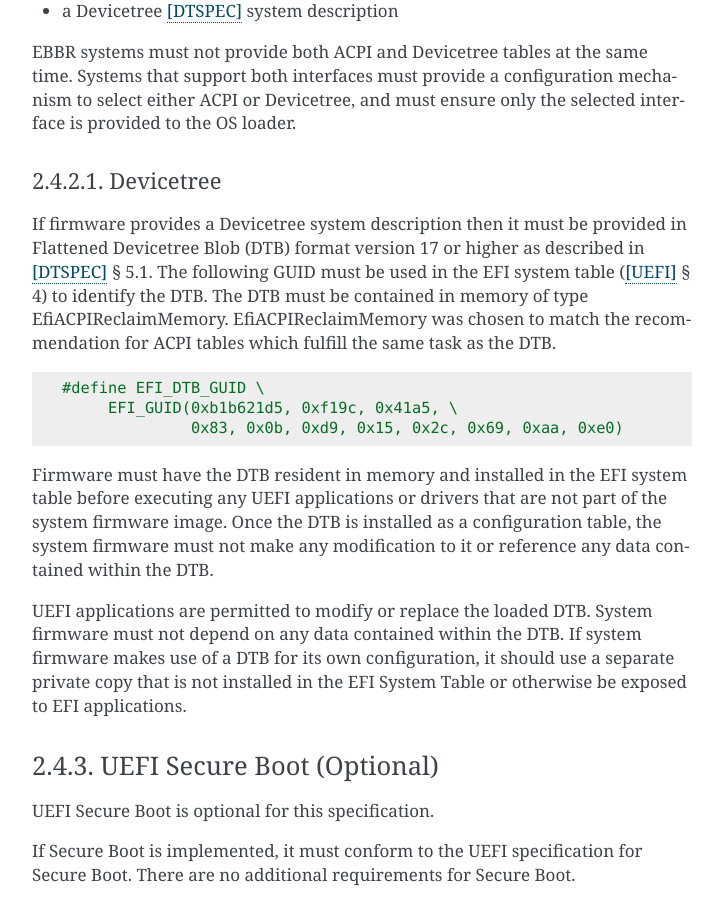
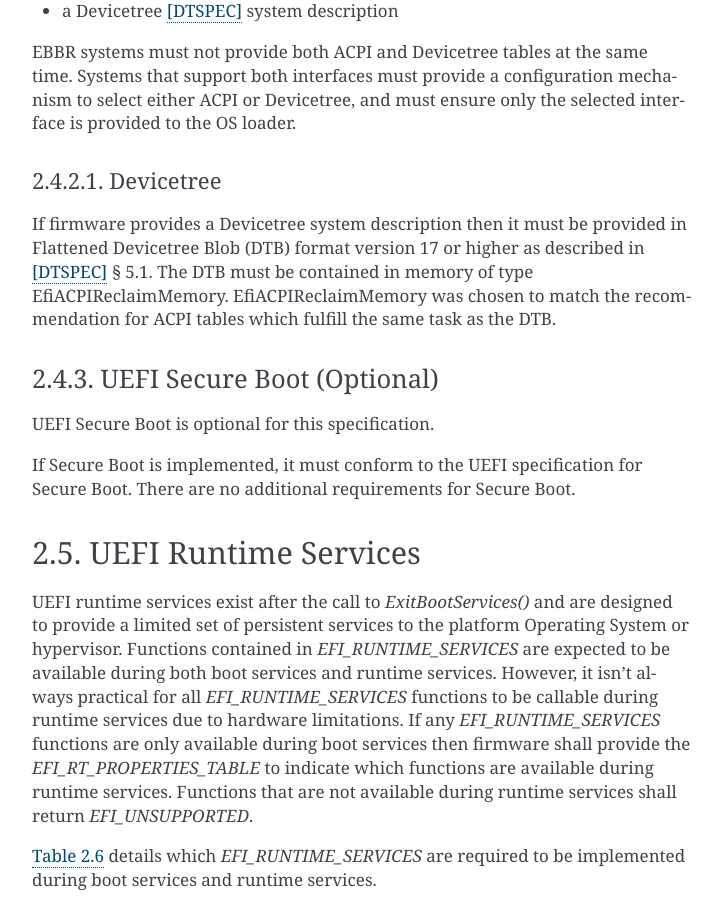
Before and after one commit to ARM-software/ebbr, a Sphinx documentation site: the page built from source/chapter2-uefi.rst, in a window 1280 px wide and 900 px high, scrolled down 6524 px. Shown: the whole window, without its empty margins (388-1111 px from the left). Built offline with Sphinx 7.4.7, drawn with Linux system fonts in a browser that asks for light colours.

Commit message:
chapter2: remove redundant DT related definitions
Most EBBR requirements for device trees are included in UEFI spec v2.9.
We should avoid maintaining these in the EBBR.

Signed-off-by: Heinrich Schuchardt <xypron.glpk@gmx.de>

```diff
--- a/source/chapter2-uefi.rst
+++ b/source/chapter2-uefi.rst
@@ -302,30 +302,9 @@ Devicetree
 If firmware provides a Devicetree system description then it must be provided
 in Flattened Devicetree Blob (DTB) format version 17 or higher as described in
 [DTSPEC]_ § 5.1.
-The following GUID must be used in the EFI system table ([UEFI]_ § 4)
-to identify the DTB.
 The DTB must be contained in memory of type EfiACPIReclaimMemory.
 EfiACPIReclaimMemory was chosen to match the recommendation for ACPI
 tables which fulfill the same task as the DTB.
-
-.. code-block:: c
-
-    #define EFI_DTB_GUID \
-         EFI_GUID(0xb1b621d5, 0xf19c, 0x41a5, \
-                  0x83, 0x0b, 0xd9, 0x15, 0x2c, 0x69, 0xaa, 0xe0)
-
-Firmware must have the DTB resident in memory and installed in the EFI system table
-before executing any UEFI applications or drivers that are not part of the system
-firmware image.
-Once the DTB is installed as a configuration table,
-the system firmware must not make any modification to it or reference any data
-contained within the DTB.
-
-UEFI applications are permitted to modify or replace the loaded DTB.
-System firmware must not depend on any data contained within the DTB.
-If system firmware makes use of a DTB for its own configuration,
-it should use a separate private copy that is not installed in the
-EFI System Table or otherwise be exposed to EFI applications.
 
 UEFI Secure Boot (Optional)
 ---------------------------
```
